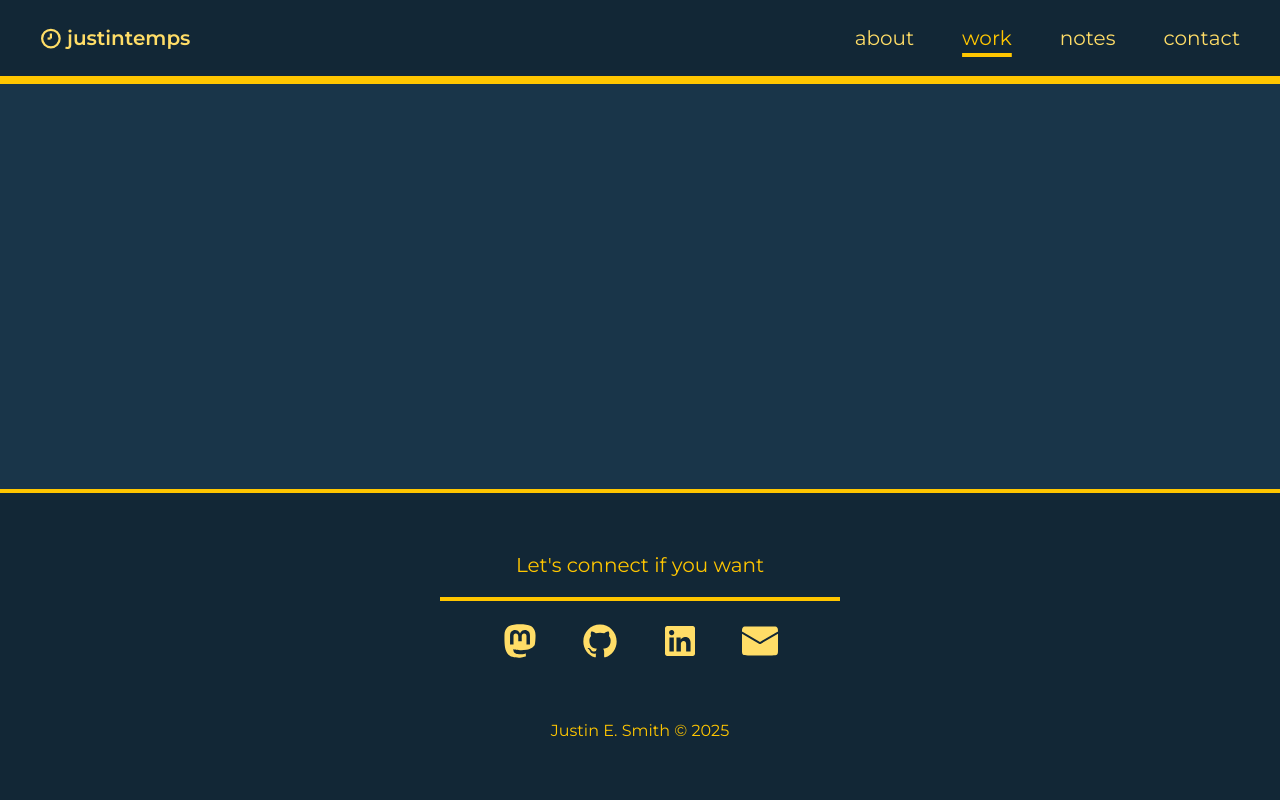
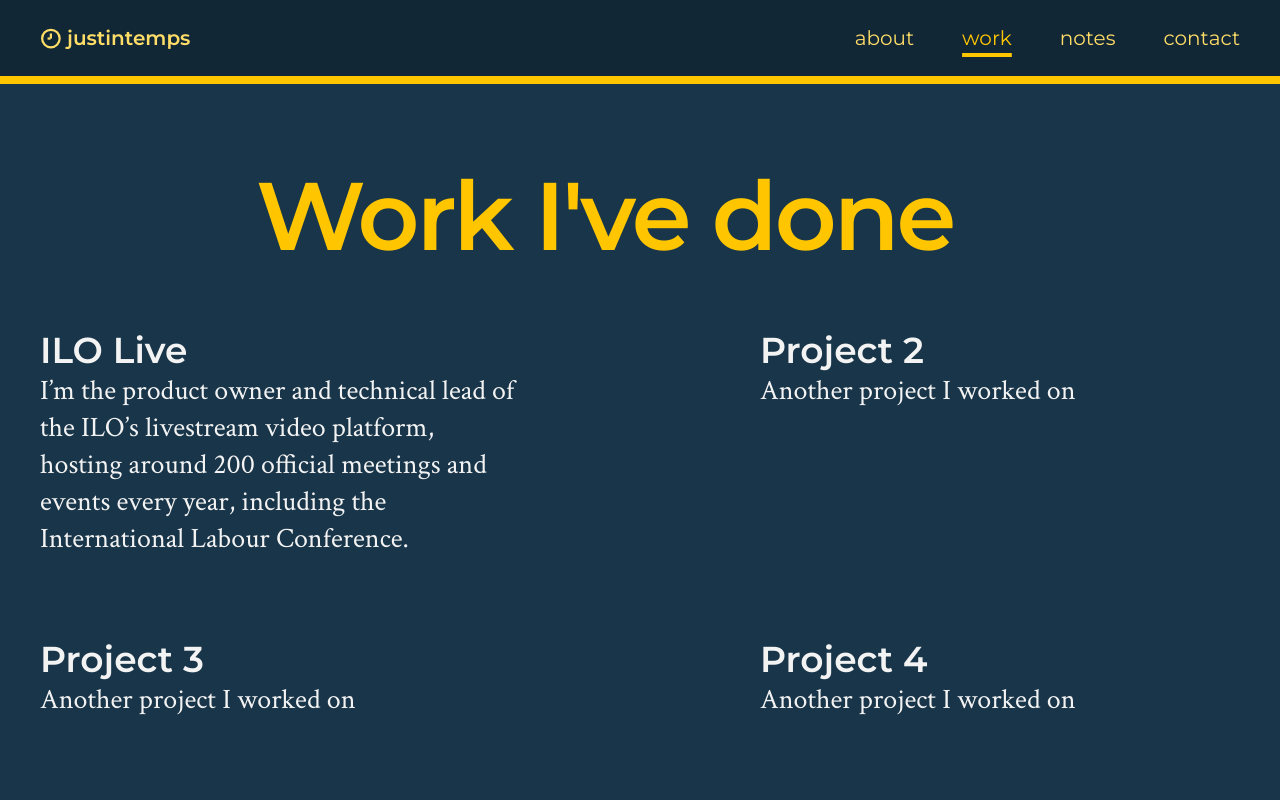
Before and after one commit to justintemps/justintemps, a SvelteKit app: page /work in a window 1280 px wide. Shown: the top 800 px of the page. Built offline with nearby package versions, Linux system fonts and the light colour scheme.

Commit message:
Work examples page

```diff
--- /dev/null
+++ b/src/lib/content/pages/work.json
@@ -0,0 +1,36 @@
+{
+  "title": "Work I've done",
+  "description": "A collection of projects I've worked on",
+  "projects": [
+    {
+      "title": "ILO Live",
+      "description": "I’m the product owner and technical lead of the ILO’s livestream video platform, hosting around 200 official meetings and events every year, including the International Labour Conference.",
+      "url": "https://live.ilo.org"
+    },
+    {
+      "title": "Project 2",
+      "description": "Another project I worked on",
+      "url": "https://example.com"
+    },
+    {
+      "title": "Project 3",
+      "description": "Another project I worked on",
+      "url": "https://example.com"
+    },
+    {
+      "title": "Project 4",
+      "description": "Another project I worked on",
+      "url": "https://example.com"
+    },
+    {
+      "title": "Project 3",
+      "description": "Another project I worked on",
+      "url": "https://example.com"
+    },
+    {
+      "title": "Project 4",
+      "description": "Another project I worked on",
+      "url": "https://example.com"
+    }
+  ]
+}
--- a/src/routes/work/+page.svelte
+++ b/src/routes/work/+page.svelte
@@ -0,0 +1,53 @@
+<script lang="ts">
+  import work from "$lib/content/pages/work.json";
+</script>
+
+<article class="work">
+  <hrgroup>
+    <h1>{work.title}</h1>
+  </hrgroup>
+  <section>
+    <ul>
+      {#each work.projects as project}
+        <li>
+          <article>
+            <a href={project.url} target="_blank">
+              <h2>{project.title}</h2>
+              <p>{project.description}</p>
+            </a>
+          </article>
+        </li>
+      {/each}
+    </ul>
+  </section>
+</article>
+
+<style lang="scss">
+  @use "$styles/functions" as *;
+
+  article.work {
+    max-width: 100%;
+    align-items: center;
+  }
+
+  hrgroup {
+    max-width: var(--size--column--lg);
+  }
+
+  ul {
+    list-style: none;
+    padding: 0;
+    display: grid;
+    grid-template-columns: 1fr 1fr;
+    column-gap: 240px;
+    row-gap: 80px;
+  }
+
+  li {
+    flex-basis: 50%;
+  }
+
+  a {
+    text-decoration: none;
+  }
+</style>
--- a/src/styles/_layout.scss
+++ b/src/styles/_layout.scss
@@ -18,9 +18,9 @@ hrgroup {
   display: flex;
   flex-direction: column;
   gap: 1rem;
-  @include edge-padding;
   width: 100%;
   max-width: 100vw;
+  @include edge-padding;
 }
 
 @include breakpoint(md) {
```
Also changed, not shown: src/routes/note/[slug]/+page.svelte (+4 -6 lines).
